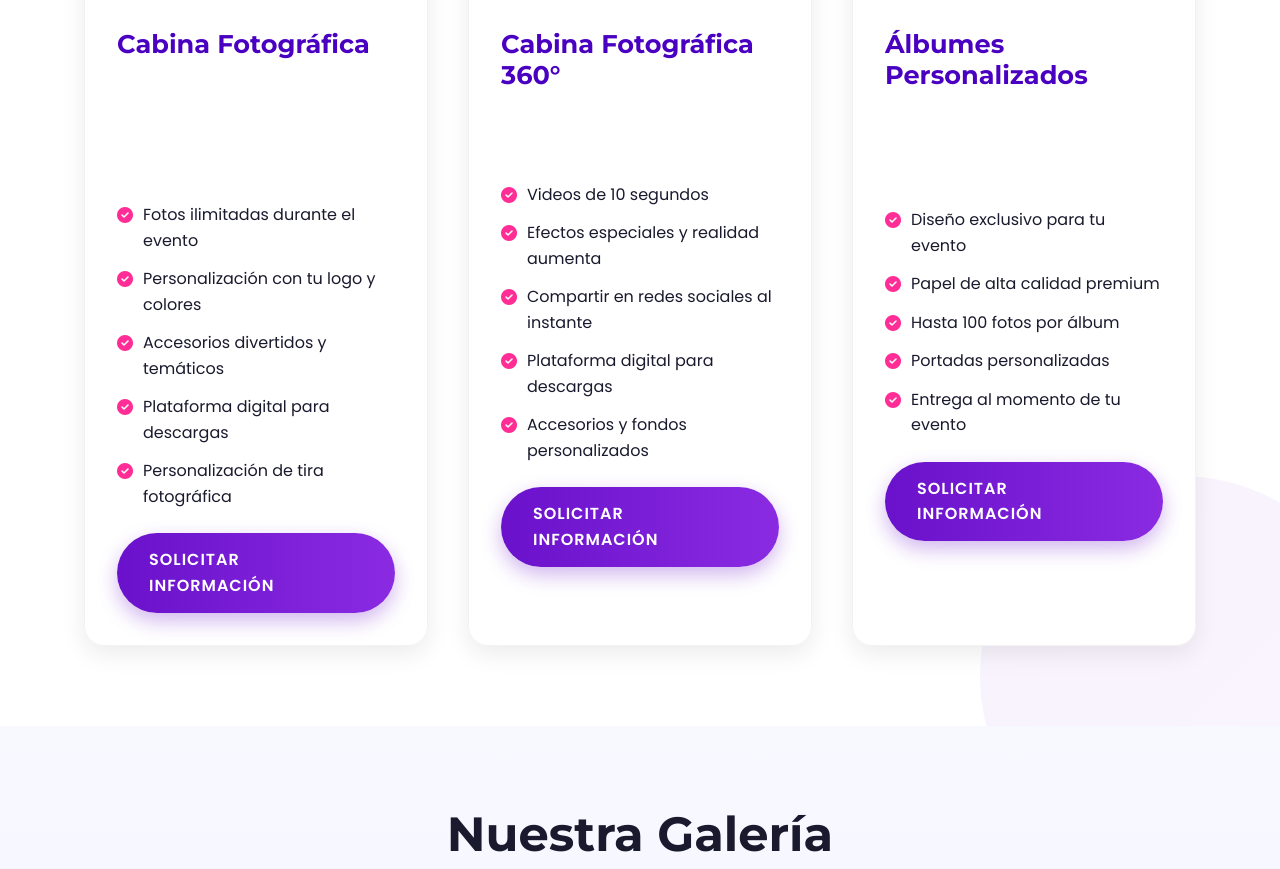
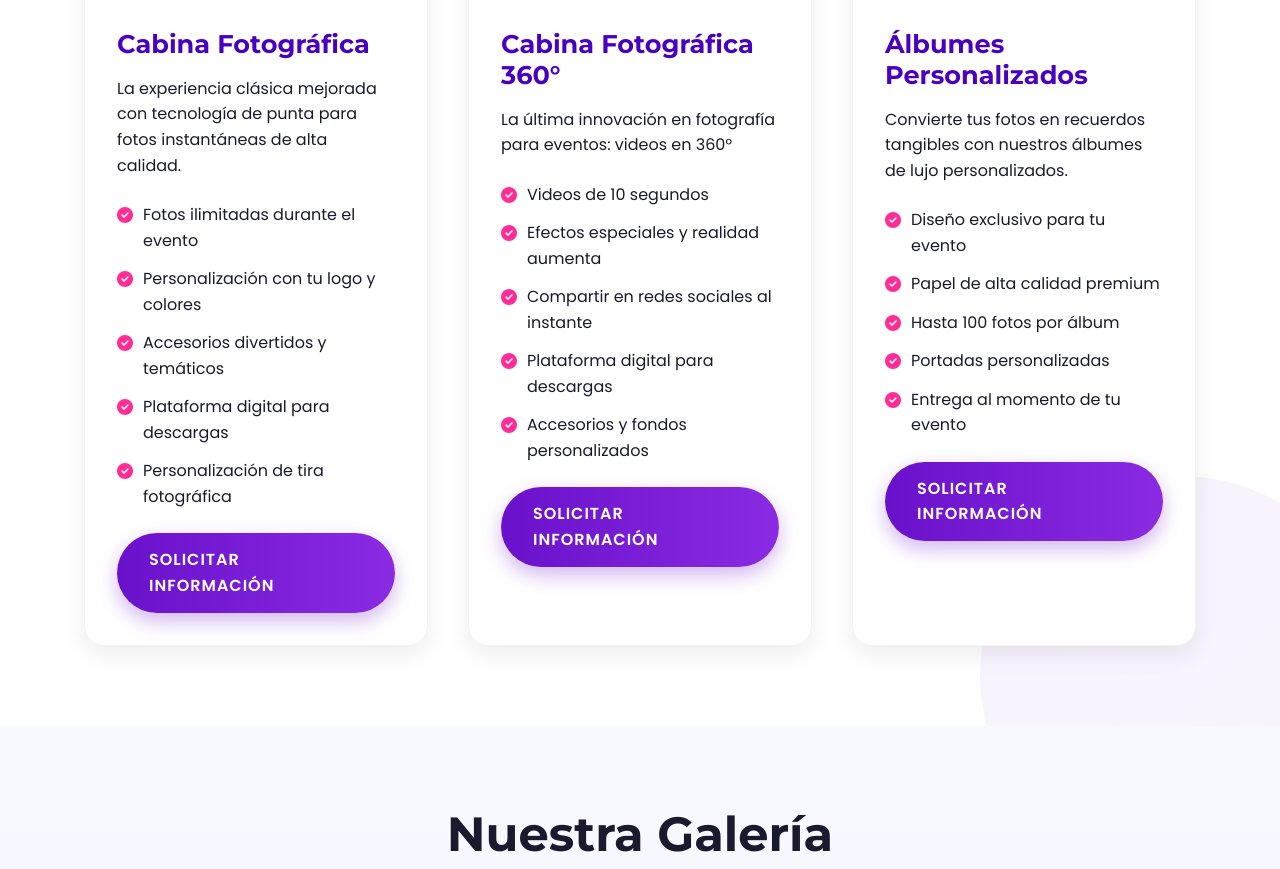
Before and after one commit to ALsHer0/OyeVivaLaParty, a plain HTML site: page index.html in a window 1280 px wide. Shown: the part 1385-2254 px from the top of the page. Drawn offline with Linux system fonts and the light colour scheme.

Commit message:
Add files via upload

```diff
--- a/main.css
+++ b/main.css
@@ -391,6 +391,10 @@
 
         .service-content {
             padding: 2rem;
+        }
+
+        .service-content p {
+            color:var(--dark);
         }
 
         .service-content h3 {
```
